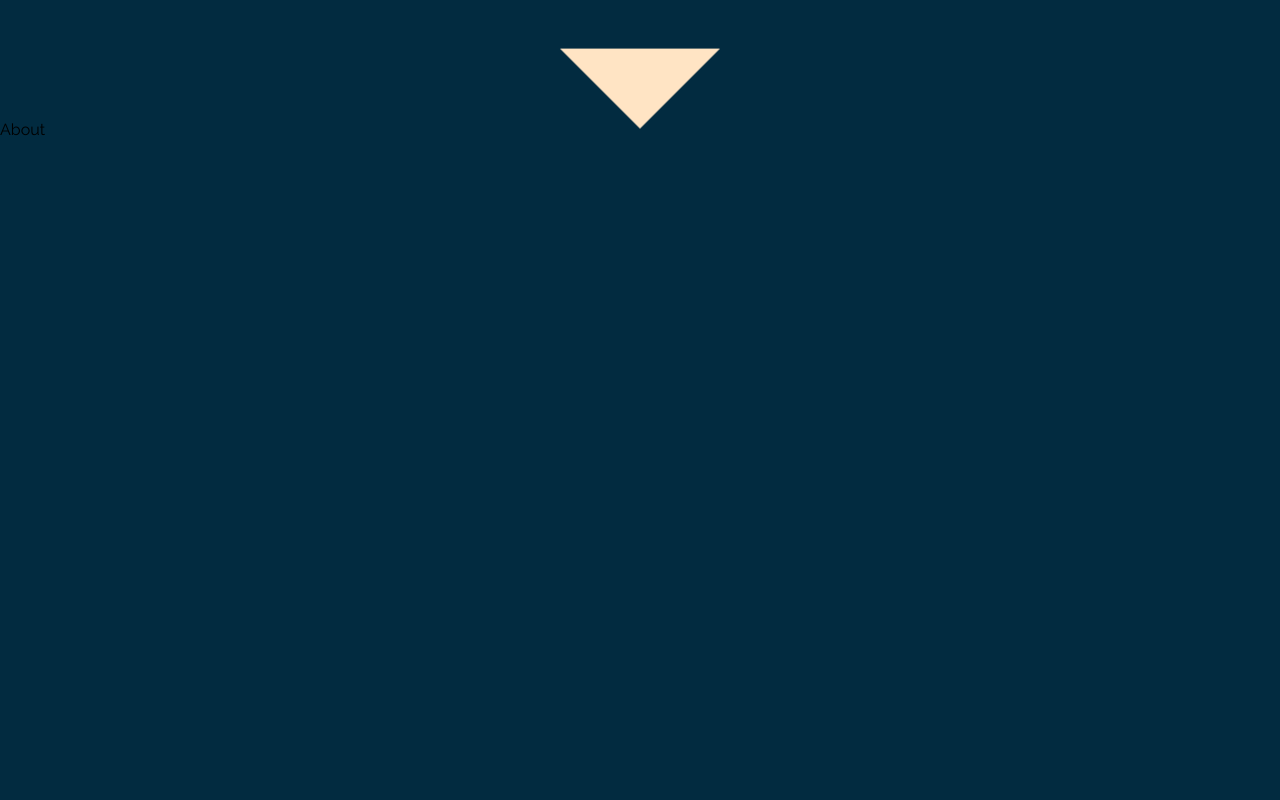
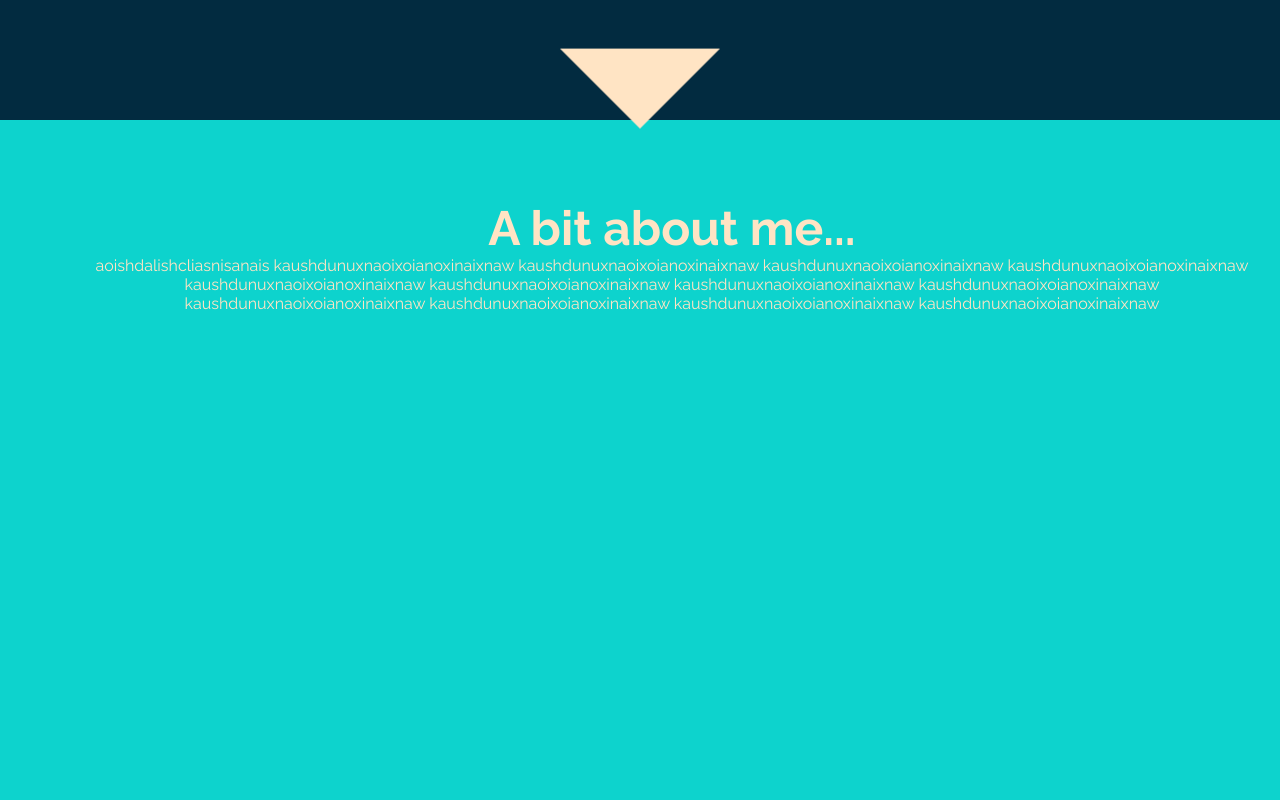
Before and after one commit to michaelrushton-dev/my-website, a React (Create React App) app in the folder my-app/: page / in a window 1280 px wide. Shown: the part 680-1480 px from the top of the page. Built offline with nearby package versions, Linux system fonts and the light colour scheme.

Commit message:
lunchtime work on about section

```diff
--- a/my-app/src/App.css
+++ b/my-app/src/App.css
@@ -12,6 +12,8 @@
 }
 .App {
     text-align: center;
+    display: flex;
+    flex-direction: column;
 }
 h1 {
     font-size: 10em;
--- a/my-app/src/components/About/About.js
+++ b/my-app/src/components/About/About.js
@@ -1,8 +1,22 @@
 import React from "react";
 import "./about.css";
+import "../../App.css";
 
 function About() {
-    return <div className="about">About</div>;
+    return (
+        <div className="about">
+            <h2> A bit about me... </h2>
+            <p className="about-me">
+                aoishdalishcliasnisanais kaushdunuxnaoixoianoxinaixnaw
+                kaushdunuxnaoixoianoxinaixnaw kaushdunuxnaoixoianoxinaixnaw
+                kaushdunuxnaoixoianoxinaixnaw kaushdunuxnaoixoianoxinaixnaw
+                kaushdunuxnaoixoianoxinaixnaw kaushdunuxnaoixoianoxinaixnaw
+                kaushdunuxnaoixoianoxinaixnaw kaushdunuxnaoixoianoxinaixnaw
+                kaushdunuxnaoixoianoxinaixnaw kaushdunuxnaoixoianoxinaixnaw
+                kaushdunuxnaoixoianoxinaixnaw
+            </p>
+        </div>
+    );
 }
 
 export default About;
--- a/my-app/src/components/About/about.css
+++ b/my-app/src/components/About/about.css
@@ -1,10 +1,11 @@
 .about {
+    color: var(--font-color);
     display: flex;
-    background-color: var(--bg-color);
+    flex-direction: column;
+    padding-left: 5%;
+    padding-top: 5rem;
+    background-color: var(--primary-color);
     height: 100vh;
     aspect-ratio: 900/450;
     width: 100%;
-    background-repeat: no-repeat;
-    background-position: center;
-    background-size: cover;
 }
--- a/my-app/src/components/Navbar/Navbar.js
+++ b/my-app/src/components/Navbar/Navbar.js
@@ -4,7 +4,7 @@ import { FaBattleNet } from "react-icons/fa/index.js";
 
 function Navbar() {
     return (
-        <div>
+        <div className="navbar">
             <h3>
                 <FaBattleNet />
             </h3>
--- a/my-app/src/components/Navbar/navbar.css
+++ b/my-app/src/components/Navbar/navbar.css
@@ -0,0 +1,3 @@
+.navbar {
+    position: sticky;
+}
```
